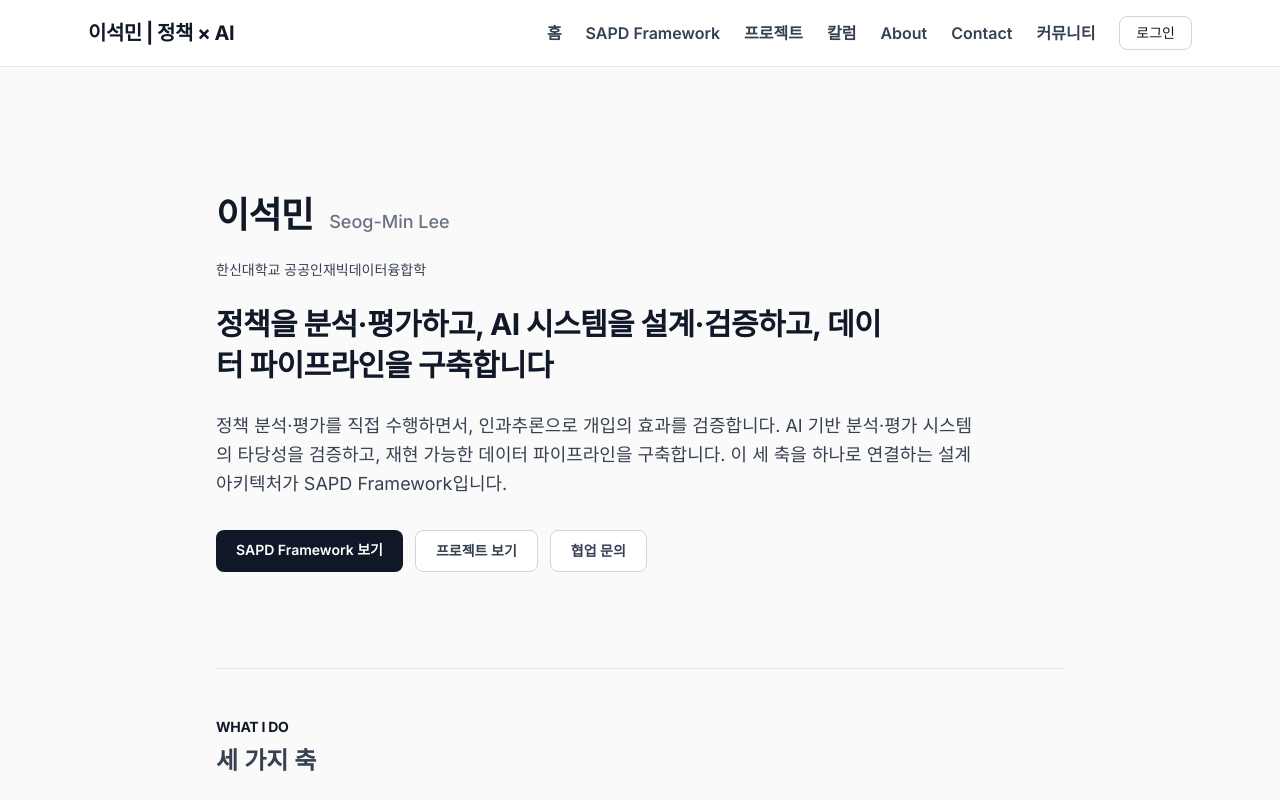
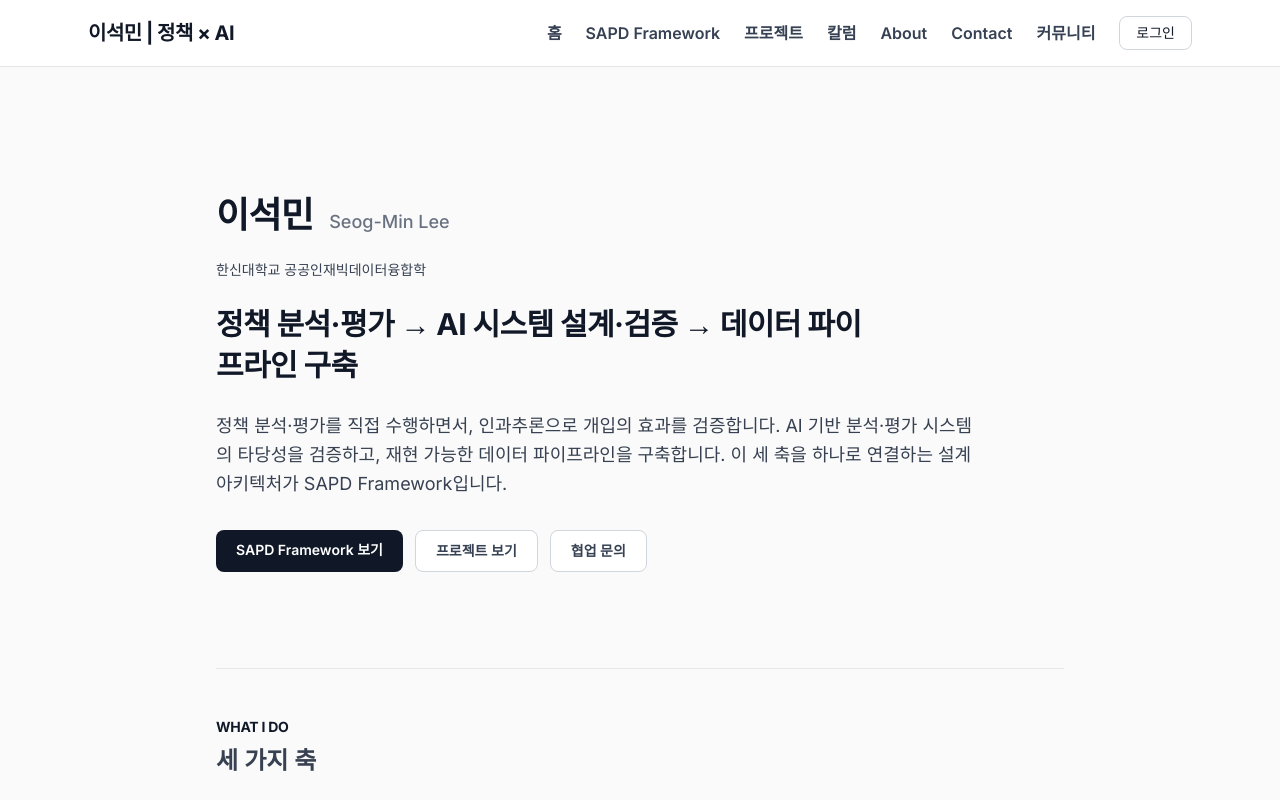
Before and after one commit to LeeSeogMin/my-life, a Next.js app: page / in a window 1280 px wide. Shown: the top 800 px of the page. Built offline with nearby package versions, Linux system fonts and the light colour scheme; no server answers.

Commit message:
feat: refine heading for clarity; update policy analysis description to use concise terminology

```diff
--- a/src/app/page.tsx
+++ b/src/app/page.tsx
@@ -17,7 +17,7 @@ export default function Home() {
         <p className="text-sm text-gray-400 mb-6">한신대학교 공공인재빅데이터융합학</p>
 
         <h2 className="text-2xl sm:text-3xl font-bold text-gray-900 leading-snug max-w-2xl mb-6">
-          정책을 분석·평가하고, AI 시스템을 설계·검증하고, 데이터 파이프라인을 구축합니다
+          정책 분석·평가 → AI 시스템 설계·검증 → 데이터 파이프라인 구축
         </h2>
 
         <p className="text-lg text-gray-600 leading-relaxed max-w-3xl mb-8">
```
